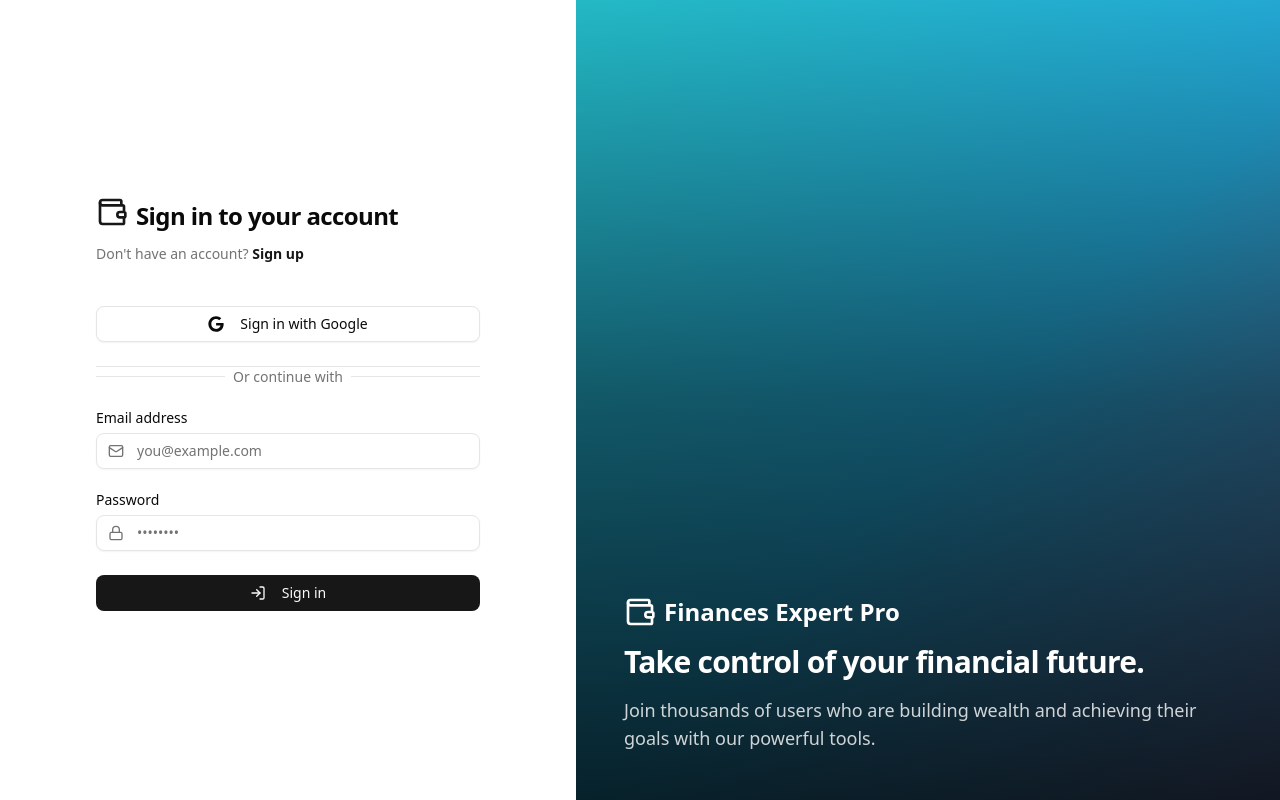
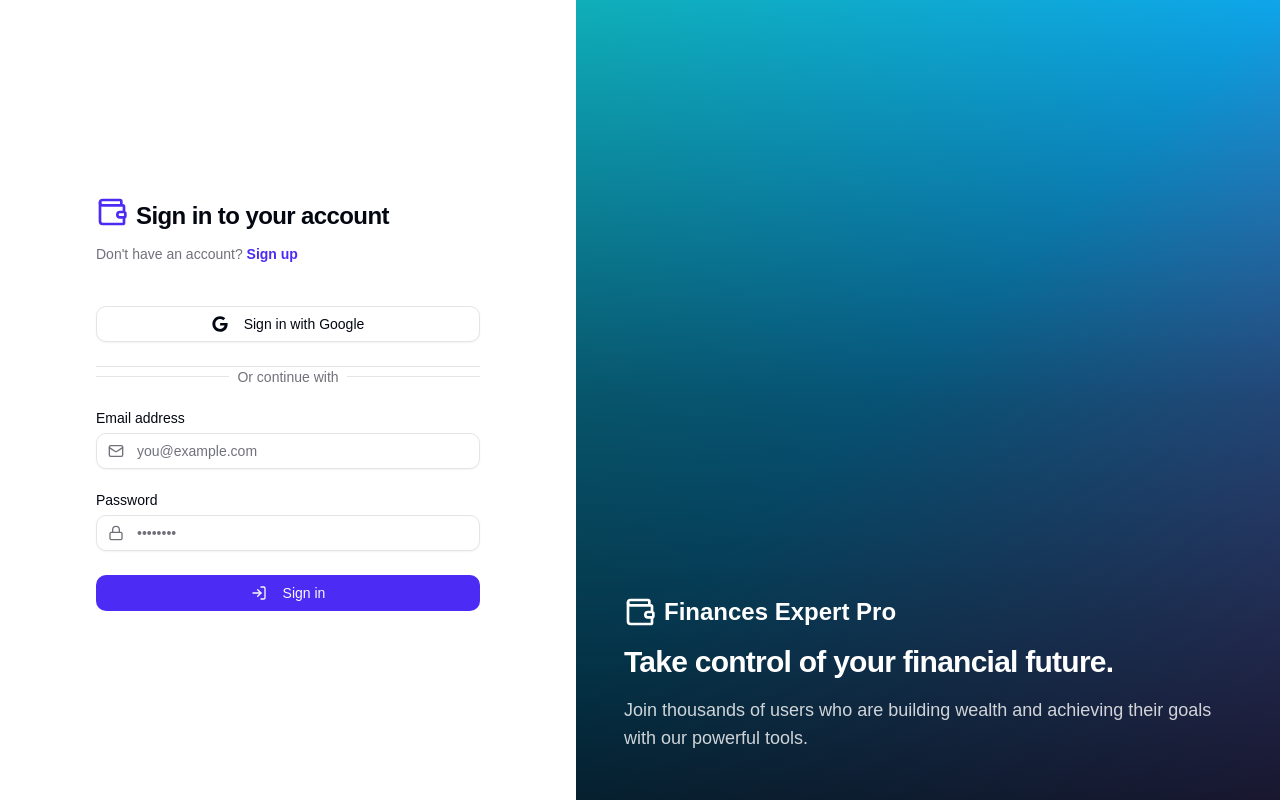
Before and after one commit to zakaria261/finances, a Next.js app: page /login in a window 1280 px wide. Built offline with nearby package versions, Linux system fonts and the light colour scheme; a web font is replaced by a local one.

Commit message:
work islam

```diff
--- a/app/(main)/goals/page.tsx
+++ b/app/(main)/goals/page.tsx
@@ -1,6 +1,6 @@
-// ============================================================================
-// FILE: app/(main)/goals/page.tsx
-// ============================================================================
+// app/(main)/goals/page.tsx
+import { getGoals } from "@/lib/actions/goal.actions";
+import { AddGoalDialog } from "@/components/goals/add-goal-dialog";
 import { GoalCard } from "@/components/goals/goal-card";
 import { Empty } from "@/components/ui/empty";
 import { Target } from "lucide-react";
@@ -11,7 +11,7 @@ export default async function GoalsPage() {
   return (
     <div className="flex flex-col gap-6">
       <div className="flex items-center justify-between">
-        <h1 className="text-2xl font-semibold leading-none tracking-tight">
+        <h1 className="text-2xl font-semibold leading-none tracking-tight font-roboto">
           Financial Goals
         </h1>
         <AddGoalDialog />
@@ -27,8 +27,10 @@ export default async function GoalsPage() {
         <Empty>
             <Target className="h-12 w-12 text-muted-foreground" />
             <div className="text-center">
-                <h3 className="text-lg font-semibold">No Goals Yet</h3>
-                <p className="text-muted-foreground text-sm mt-1">Setting goals is the first step to financial freedom.</p>
+                <h3 className="text-lg font-semibold font-roboto">No Goals Yet</h3>
+                <p className="text-muted-foreground text-sm mt-1">
+                  Setting goals is the first step to financial freedom.
+                </p>
             </div>
         </Empty>
       )}
--- a/app/globals.css
+++ b/app/globals.css
@@ -1,4 +1,3 @@
-
 @import "tailwindcss";
 @import "tw-animate-css";
 
@@ -7,8 +6,11 @@
 @theme inline {
   --color-background: var(--background);
   --color-foreground: var(--foreground);
-  --font-sans: var(--font-geist-sans);
+
+  /* 1. Set Roobert as the default sans font, fallback to Geist */
+  --font-sans: var(--font-roobert), var(--font-geist-sans), ui-sans-serif, system-ui, sans-serif;
   --font-mono: var(--font-geist-mono);
+
   --color-sidebar-ring: var(--sidebar-ring);
   --color-sidebar-border: var(--sidebar-border);
   --color-sidebar-accent-foreground: var(--sidebar-accent-foreground);
@@ -38,6 +40,7 @@
   --color-popover: var(--popover);
   --color-card-foreground: var(--card-foreground);
   --color-card: var(--card);
+
   --radius-sm: calc(var(--radius) - 4px);
   --radius-md: calc(var(--radius) - 2px);
   --radius-lg: var(--radius);
@@ -45,72 +48,104 @@
 }
 
 :root {
-  --radius: 0.625rem;
+  /* 2. Refined Radii for a modern feel */
+  --radius: 0.75rem;
+
+  /* LIGHT MODE - Crisp, Clean Zinc/Indigo Palette */
   --background: oklch(1 0 0);
-  --foreground: oklch(0.145 0 0);
+  --foreground: oklch(0.13 0.028 261.692); /* Zinc 950 */
+
   --card: oklch(1 0 0);
-  --card-foreground: oklch(0.145 0 0);
+  --card-foreground: oklch(0.13 0.028 261.692);
+
   --popover: oklch(1 0 0);
-  --popover-foreground: oklch(0.145 0 0);
-  --primary: oklch(0.205 0 0);
+  --popover-foreground: oklch(0.13 0.028 261.692);
+
+  /* Primary: Vibrant Indigo */
+  --primary: oklch(0.491 0.27 277.037);
   --primary-foreground: oklch(0.985 0 0);
-  --secondary: oklch(0.97 0 0);
-  --secondary-foreground: oklch(0.205 0 0);
-  --muted: oklch(0.97 0 0);
-  --muted-foreground: oklch(0.556 0 0);
-  --accent: oklch(0.97 0 0);
-  --accent-foreground: oklch(0.205 0 0);
+
+  --secondary: oklch(0.967 0.003 264.542); /* Zinc 100 */
+  --secondary-foreground: oklch(0.21 0.034 264.665); /* Zinc 800 */
+
+  --muted: oklch(0.967 0.003 264.542);
+  --muted-foreground: oklch(0.552 0.016 285.938); /* Zinc 500 */
+
+  --accent: oklch(0.967 0.003 264.542);
+  --accent-foreground: oklch(0.21 0.034 264.665);
+
   --destructive: oklch(0.577 0.245 27.325);
-  --border: oklch(0.922 0 0);
-  --input: oklch(0.922 0 0);
-  --ring: oklch(0.708 0 0);
-  --chart-1: oklch(0.646 0.222 41.116);
-  --chart-2: oklch(0.6 0.118 184.704);
-  --chart-3: oklch(0.398 0.07 227.392);
-  --chart-4: oklch(0.828 0.189 84.429);
-  --chart-5: oklch(0.769 0.188 70.08);
-  --sidebar: oklch(0.985 0 0);
-  --sidebar-foreground: oklch(0.145 0 0);
-  --sidebar-primary: oklch(0.205 0 0);
+  --destructive-foreground: oklch(0.985 0 0);
+
+  --border: oklch(0.92 0.004 286.32); /* Zinc 200 */
+  --input: oklch(0.92 0.004 286.32);
+  --ring: oklch(0.491 0.27 277.037); /* Matches Primary */
+
+  /* Charts */
+  --chart-1: oklch(0.491 0.27 277.037); /* Indigo */
+  --chart-2: oklch(0.696 0.17 162.48);  /* Teal */
+  --chart-3: oklch(0.769 0.188 70.08);  /* Orange */
+  --chart-4: oklch(0.627 0.265 303.9);  /* Pink */
+  --chart-5: oklch(0.645 0.246 16.439); /* Red */
+
+  /* Sidebar Light */
+  --sidebar: oklch(0.984 0.003 247.858); /* Zinc 50 */
+  --sidebar-foreground: oklch(0.32 0.03 260);
+  --sidebar-primary: oklch(0.491 0.27 277.037);
   --sidebar-primary-foreground: oklch(0.985 0 0);
-  --sidebar-accent: oklch(0.97 0 0);
-  --sidebar-accent-foreground: oklch(0.205 0 0);
-  --sidebar-border: oklch(0.922 0 0);
-  --sidebar-ring: oklch(0.708 0 0);
+  --sidebar-accent: oklch(0.92 0.004 286.32);
+  --sidebar-accent-foreground: oklch(0.21 0.034 264.665);
+  --sidebar-border: oklch(0.92 0.004 286.32);
+  --sidebar-ring: oklch(0.491 0.27 277.037);
 }
 
 .dark {
-  --background: oklch(0.145 0 0);
+  /* DARK MODE - Deep Blue-Grey/Zinc Palette */
+  --background: oklch(0.12 0.01 260); /* Deep rich grey */
   --foreground: oklch(0.985 0 0);
-  --card: oklch(0.205 0 0);
+
+  --card: oklch(0.15 0.01 260); /* Slightly lighter than bg */
   --card-foreground: oklch(0.985 0 0);
-  --popover: oklch(0.205 0 0);
+
+  --popover: oklch(0.15 0.01 260);
   --popover-foreground: oklch(0.985 0 0);
-  --primary: oklch(0.922 0 0);
-  --primary-foreground: oklch(0.205 0 0);
-  --secondary: oklch(0.269 0 0);
+
+  /* Primary: Lighter Indigo for Dark Mode contrast */
+  --primary: oklch(0.65 0.25 277);
+  --primary-foreground: oklch(0.12 0.01 260);
+
+  --secondary: oklch(0.22 0.015 260);
   --secondary-foreground: oklch(0.985 0 0);
-  --muted: oklch(0.269 0 0);
-  --muted-foreground: oklch(0.708 0 0);
-  --accent: oklch(0.269 0 0);
+
+  --muted: oklch(0.22 0.015 260);
+  --muted-foreground: oklch(0.65 0.015 260);
+
+  --accent: oklch(0.22 0.015 260);
   --accent-foreground: oklch(0.985 0 0);
-  --destructive: oklch(0.704 0.191 22.216);
-  --border: oklch(1 0 0 / 10%);
-  --input: oklch(1 0 0 / 15%);
-  --ring: oklch(0.556 0 0);
-  --chart-1: oklch(0.488 0.243 264.376);
+
+  --destructive: oklch(0.35 0.15 25);
+  --destructive-foreground: oklch(0.985 0 0);
+
+  --border: oklch(0.25 0.01 260);
+  --input: oklch(0.25 0.01 260);
+  --ring: oklch(0.55 0.25 277);
+
+  /* Charts */
+  --chart-1: oklch(0.65 0.25 277);
   --chart-2: oklch(0.696 0.17 162.48);
   --chart-3: oklch(0.769 0.188 70.08);
   --chart-4: oklch(0.627 0.265 303.9);
   --chart-5: oklch(0.645 0.246 16.439);
-  --sidebar: oklch(0.205 0 0);
-  --sidebar-foreground: oklch(0.985 0 0);
-  --sidebar-primary: oklch(0.488 0.243 264.376);
+
+  /* Sidebar Dark */
+  --sidebar: oklch(0.11 0.01 260);
+  --sidebar-foreground: oklch(0.92 0 0);
+  --sidebar-primary: oklch(0.65 0.25 277);
   --sidebar-primary-foreground: oklch(0.985 0 0);
-  --sidebar-accent: oklch(0.269 0 0);
+  --sidebar-accent: oklch(0.22 0.015 260);
   --sidebar-accent-foreground: oklch(0.985 0 0);
-  --sidebar-border: oklch(1 0 0 / 10%);
-  --sidebar-ring: oklch(0.556 0 0);
+  --sidebar-border: oklch(0.25 0.01 260);
+  --sidebar-ring: oklch(0.55 0.25 277);
 }
 
 @layer base {
@@ -118,39 +153,45 @@
     @apply border-border outline-ring/50;
   }
   body {
-    @apply bg-background text-foreground;
+    @apply bg-background text-foreground font-sans antialiased;
   }
 }
 
-@keyframes appear {
+/* 3. Improved Animations */
+@keyframes appear-up {
   from {
     opacity: 0;
-    transform: translateY(10px);
+    transform: translateY(15px);
+    filter: blur(4px);
   }
   to {
     opacity: 1;
     transform: translateY(0);
+    filter: blur(0);
   }
 }
 
 .animate-appear {
-  animation: appear 0.5s ease-out forwards;
+  animation: appear-up 0.6s cubic-bezier(0.2, 0.8, 0.2, 1) forwards;
 }
 
-@keyframes gradient-animation {
-  0% {
-    background-position: 0% 50%;
-  }
-  50% {
-    background-position: 100% 50%;
-  }
-  100% {
-    background-position: 0% 50%;
-  }
+/* Gradient Background Animation */
+@keyframes gradient-move {
+  0% { background-position: 0% 50%; }
+  50% { background-position: 100% 50%; }
+  100% { background-position: 0% 50%; }
 }
 
 .animated-gradient {
-  background: linear-gradient(-45deg, #4f46e5, #be185d, #23a6d5, #23d5ab);
-  background-size: 400% 400%;
-  animation: gradient-animation 15s ease infinite;
+  background: linear-gradient(-45deg, #6366f1, #d946ef, #0ea5e9, #10b981);
+  background-size: 300% 300%;
+  animation: gradient-move 10s ease infinite;
 }
+
+/* 4. Glassmorphism Utility */
+.glass {
+  @apply bg-white/10 backdrop-blur-lg border border-white/20 shadow-lg;
+}
+.dark .glass {
+  @apply bg-black/10 border-white/10;
+}
--- a/app/layout.tsx
+++ b/app/layout.tsx
@@ -1,11 +1,12 @@
 // app/layout.tsx
 import type { Metadata } from "next";
-import { Geist, Geist_Mono } from "next/font/google";
-import { Instrument_Sans, Lora } from "next/font/google";
+import localFont from "next/font/local";
+import { Geist, Geist_Mono, Instrument_Sans, Lora } from "next/font/google";
 import "./globals.css";
 import { Providers } from "@/components/providers";
-import { Toaster } from "@/components/ui/toaster"; // MODIFICATION: Import Toaster
+import { Toaster } from "@/components/ui/toaster";
 
+// --- Google Fonts ---
 const geistSans = Geist({
   variable: "--font-geist-sans",
   subsets: ["latin"],
@@ -27,6 +28,40 @@ const lora = Lora({
   weight: "600",
 });
 
+// --- Roobert Variable Fonts ---
+// Paths are now relative to this file (layout.tsx)
+const roobert = localFont({
+  src: [
+    {
+      path: './fonts/roobert/RoobertUprightsVF.woff2',
+      style: 'normal',
+    },
+    {
+      path: './fonts/roobert/RoobertItalicsVF.woff2',
+      style: 'italic',
+    },
+  ],
+  variable: '--font-roobert',
+  weight: '100 900', // Variable fonts handle the full range
+  display: 'swap',
+});
+
+const roobertMono = localFont({
+  src: [
+    {
+      path: './fonts/roobert/RoobertMonoUprightsVF.woff2',
+      style: 'normal',
+    },
+    {
+      path: './fonts/roobert/RoobertMonoItalicsVF.woff2',
+      style: 'italic',
+    },
+  ],
+  variable: '--font-roobert-mono',
+  weight: '100 900',
+  display: 'swap',
+});
+
 export const metadata: Metadata = {
   title: "Finances Expert Pro",
   description: "The Smart Way to Manage Your Personal Finances",
@@ -40,7 +75,15 @@ export default function RootLayout({
   return (
     <html lang="en" suppressHydrationWarning>
       <body
-        className={`${geistSans.variable} ${geistMono.variable} ${instrumentSans.variable} ${lora.variable} antialiased`}
+        className={`
+          ${roobert.variable}
+          ${roobertMono.variable}
+          ${geistSans.variable}
+          ${geistMono.variable}
+          ${instrumentSans.variable}
+          ${lora.variable}
+          antialiased
+        `}
       >
         <Providers
           attribute="class"
@@ -49,7 +92,7 @@ export default function RootLayout({
           disableTransitionOnChange
         >
           {children}
-          <Toaster /> {/* MODIFICATION: Add Toaster here */}
+          <Toaster />
         </Providers>
       </body>
     </html>
```
Also changed, not shown: components/dashboard/ai-insights-card.tsx (+23 -8 lines), lib/google-gemini-ai.ts (+33 -28 lines), nextjs-finance-app-context.txt.
